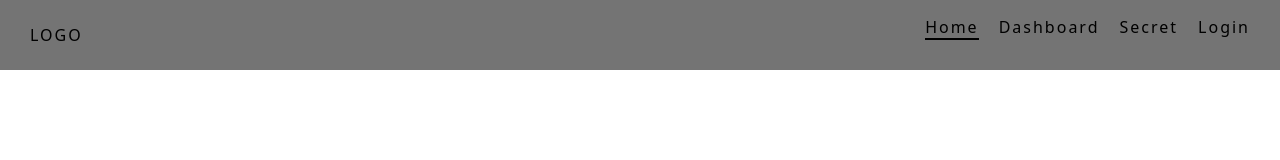
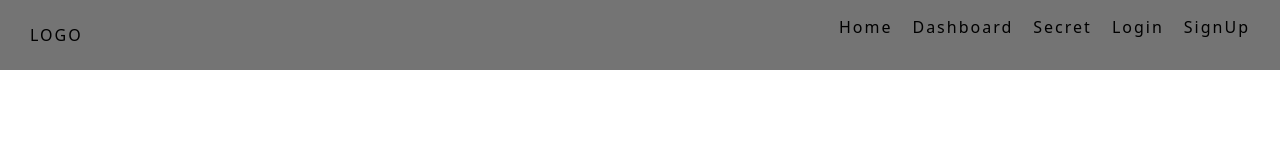
Before and after one commit to JuanSRovira/Front-End-Practices., a React (Vite) app in the folder 28-SassPractice/: page / in a window 1280 px wide. Shown: the top 160 px of the page. Built offline with nearby package versions, Linux system fonts and the light colour scheme.

Commit message:
navlink en header corregido

```diff
--- a/28-SassPractice/src/components/Header/Header.jsx
+++ b/28-SassPractice/src/components/Header/Header.jsx
@@ -1,25 +1,31 @@
-import React from 'react'
+import { NavLink } from 'react-router-dom'
 import './Header.scss'
 
 // Se especifican los elementos por el  "__" (Doble guion bajo)
 // En la etiqueta home ya tiene un -- que lo identifica como modificador
 
 const Header = () => {
+  const linkIsActive = (isActive) => {
+    return isActive ? 'header__itemLink header__itemLink--isActive' : 'header__itemLink'
+  }
   return (
     <nav className='header'>
-      <a href='/' className='header__logo'>LOGO</a>
+      <NavLink to='/' className='header__logo'>LOGO</NavLink>
       <ul className='header__navList'>
         <li className='header__listItem'>
-          <a href='/home' className='header__itemLink header__itemLink--isActive'>Home</a>
+          <NavLink to='/home' className={({ isActive }) => linkIsActive(isActive)}>Home</NavLink>
         </li>
         <li className='header__listItem'>
-          <a href='/dashboard' className='header__itemLink'>Dashboard</a>
+          <NavLink to='/dashboard' className={({ isActive }) => linkIsActive(isActive)}>Dashboard</NavLink>
         </li>
         <li className='header__listItem'>
-          <a href='/secret' className='header__itemLink'>Secret</a>
+          <NavLink to='/secret' className={({ isActive }) => linkIsActive(isActive)}>Secret</NavLink>
         </li>
         <li className='header__listItem'>
-          <a href='/login' className='header__itemLink'>Login</a>
+          <NavLink to='/login' className={({ isActive }) => linkIsActive(isActive)}>Login</NavLink>
+        </li>
+        <li className='header__listItem'>
+          <NavLink to='/SignUp' className={({ isActive }) => linkIsActive(isActive)}>SignUp</NavLink>
         </li>
       </ul>
 
```
